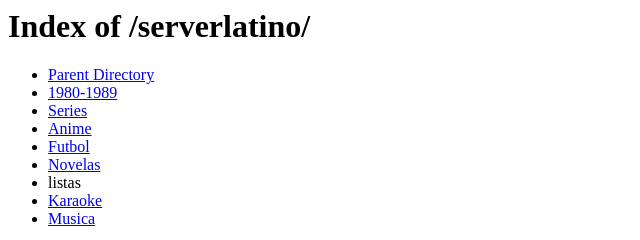
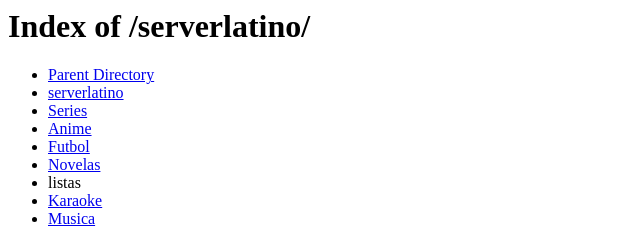
Before and after one commit to iptvguatechip/iptvguatechip.github.io, a plain HTML site: page index.html in a window 1280 px wide. Shown: the full height of the page, 0-640 px from the left. Drawn offline with Linux system fonts and the light colour scheme.

Commit message:
Update index.html

```diff
--- a/index.html
+++ b/index.html
@@ -7,7 +7,7 @@
 <h1>Index of /serverlatino/</h1>
 <ul><li><a href="/">Parent Directory</a></li>
 
-<li><a href="1980-1989/">1980-1989</a></li>
+<li><a href="peliculas/">serverlatino</a></li>
 <li><a href="1990-1999/">Series</a></li>
 <li><a href="2000-2009/">Anime</a></li>
 <li><a href="2010-2015/">Futbol</a></li>
```
